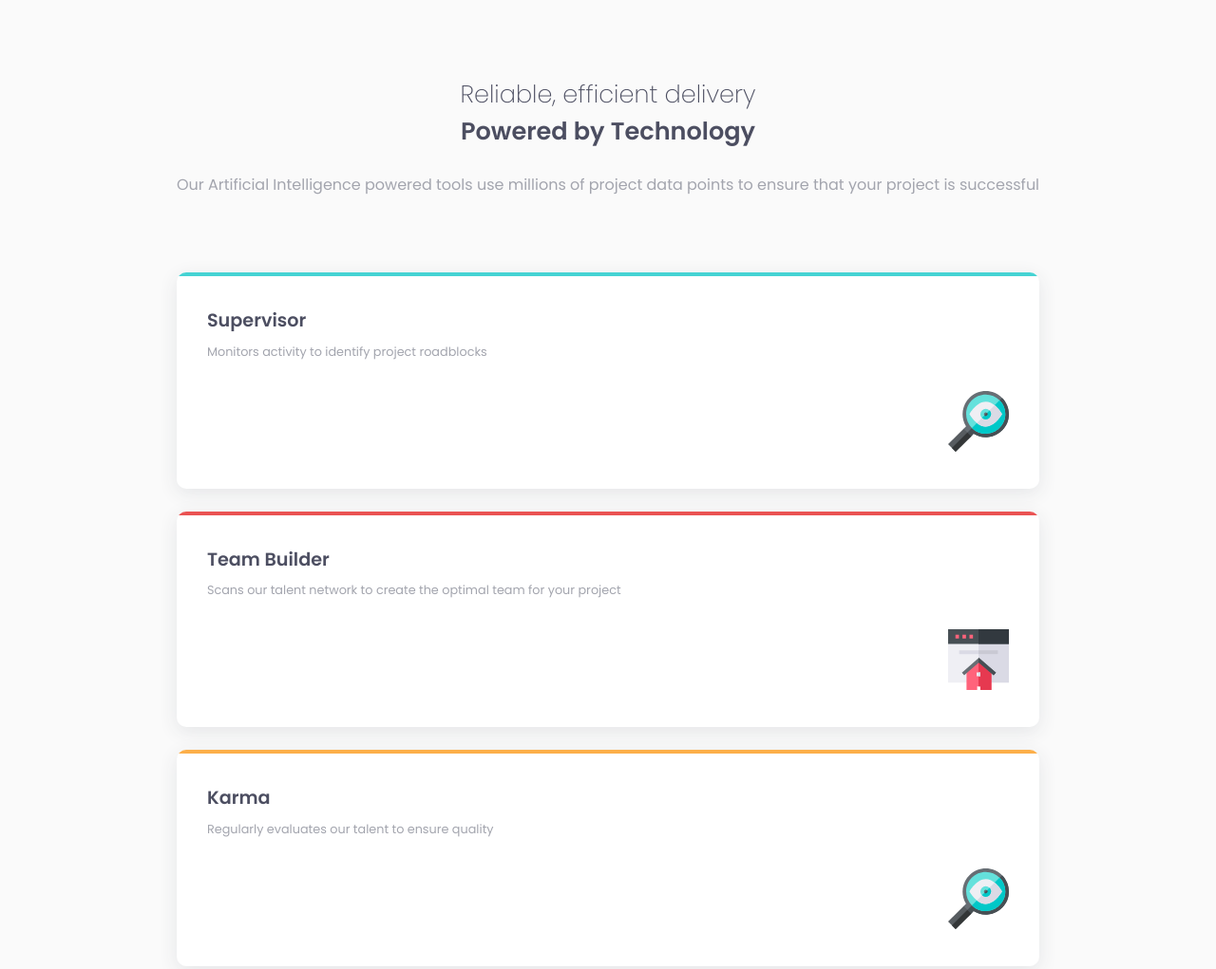
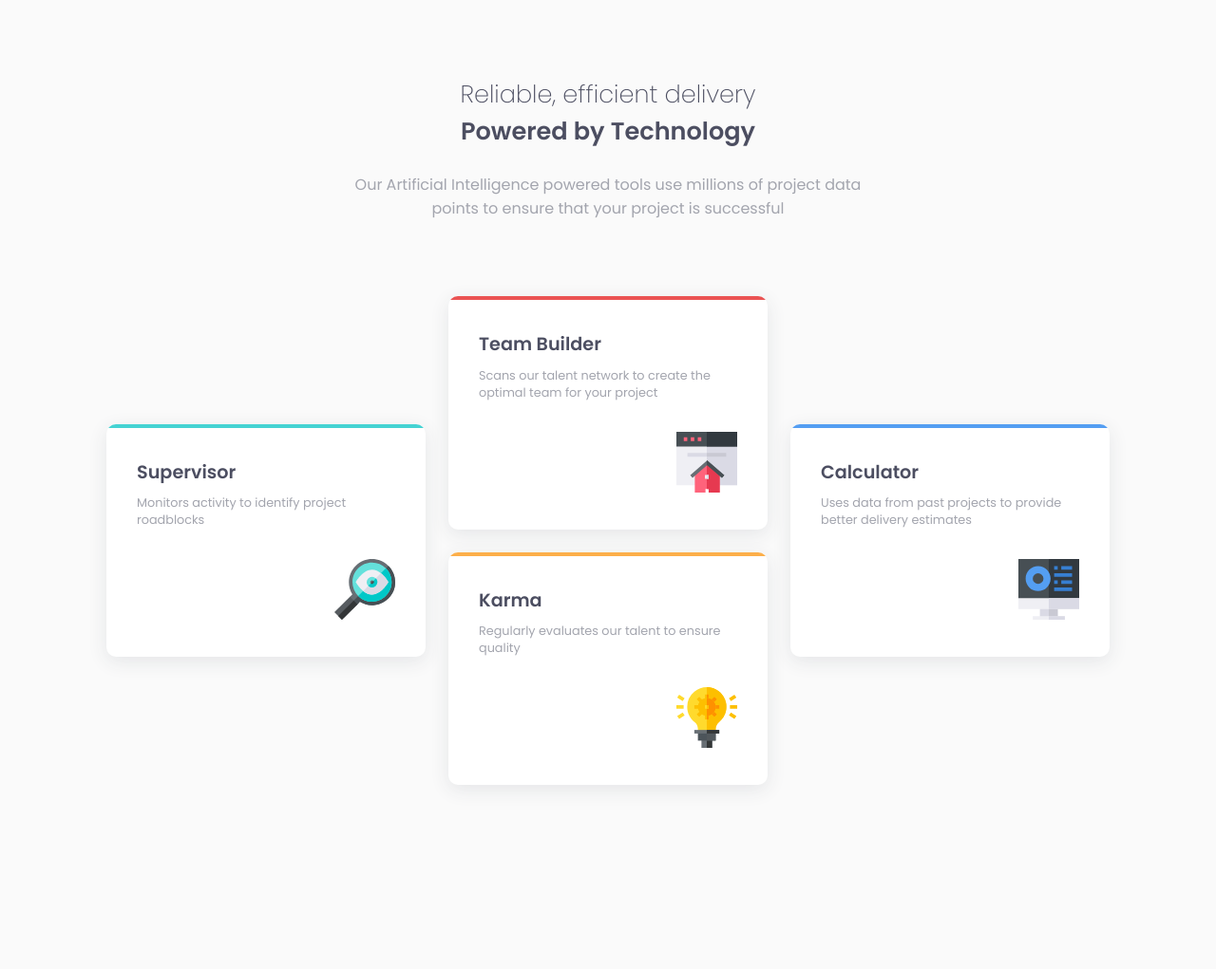
Before and after one commit to Donitron/four-card-feature-section, a plain HTML site: page index.html in a window 1280 px wide. Shown: the top 1021 px of the page at 95% size. After the commit the page ends 907 px from the top, so only its background shows below. Drawn offline with Linux system fonts and the light colour scheme.

Commit message:
Responsive for desktop

```diff
--- a/index.html
+++ b/index.html
@@ -20,7 +20,7 @@
       </p>
     </div>
     <div class="cards">
-      <div class="card">
+      <div class="card teal">
         <div class="colored-line teal"></div>
         <div class="content">
           <h2>Supervisor</h2>
@@ -30,7 +30,7 @@
           </div>
         </div>
       </div>
-      <div class="card">
+      <div class="card red">
         <div class="colored-line red"></div>
         <div class="content">
           <h2>Team Builder</h2>
@@ -40,17 +40,17 @@
           </div>
         </div>
       </div>
-      <div class="card">
+      <div class="card yellow">
         <div class="colored-line yellow"></div>
         <div class="content">
           <h2>Karma</h2>
           <p>Regularly evaluates our talent to ensure quality</p>
           <div class="icon">
-            <img src="/images/icon-supervisor.svg" alt="supervisor icon">
+            <img src="/images/icon-karma.svg" alt="karma icon">
           </div>
         </div>
       </div>
-      <div class="card">
+      <div class="card blue">
         <div class="colored-line blue"></div>
         <div class="content">
           <h2>Calculator</h2>
--- a/styles.css
+++ b/styles.css
@@ -17,7 +17,8 @@ body {
 
 .text {
   text-align: center;
-  margin-bottom: 5rem;
+  max-width: 35rem;
+  margin: 0 auto 5rem auto;
 }
 
 h1, h2 {
@@ -45,14 +46,44 @@ h2 {
 
 .cards {
   display: grid;
+  grid-template-areas: 'left' 'top' 'bottom' 'right';
+  justify-content: center;
   gap: 1.5rem;
+}
+
+@media (min-width: 64rem) {
+  .cards {
+    grid-template-columns: repeat(3, 1fr);
+    grid-template-rows: 1fr 1fr;
+    grid-template-areas:
+      'left top right'
+      'left bottom right';
+    align-items: center;
+  }
 }
 
 .card {
   background-color: white;
+  max-width: 21rem;
   border-radius: 10px;
   overflow: hidden;
   box-shadow: 0 5px 20px hsl(229, 6%, 90%);
+}
+
+.card.teal {
+  grid-area: left;
+}
+
+.card.red {
+  grid-area: top;
+}
+
+.card.yellow {
+  grid-area: bottom;
+}
+
+.card.blue {
+  grid-area: right;
 }
 
 .colored-line.teal {
```
